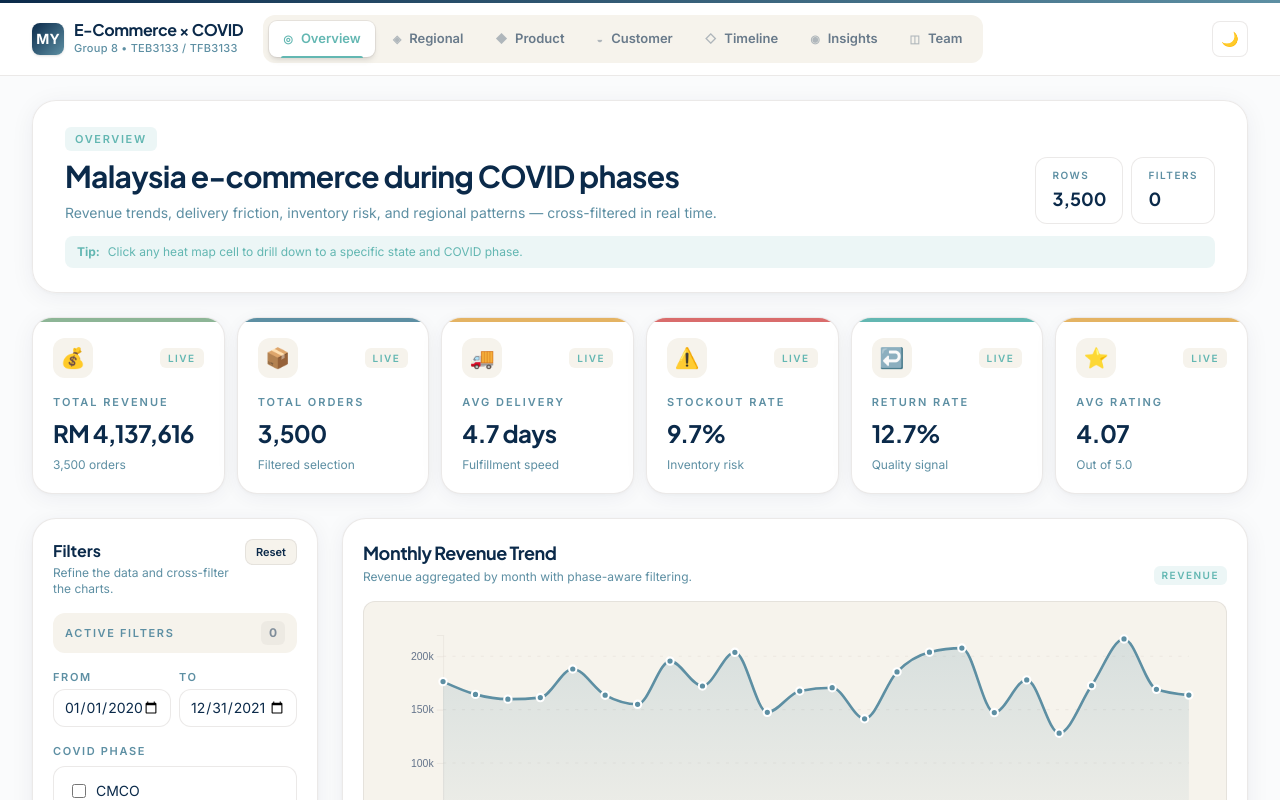
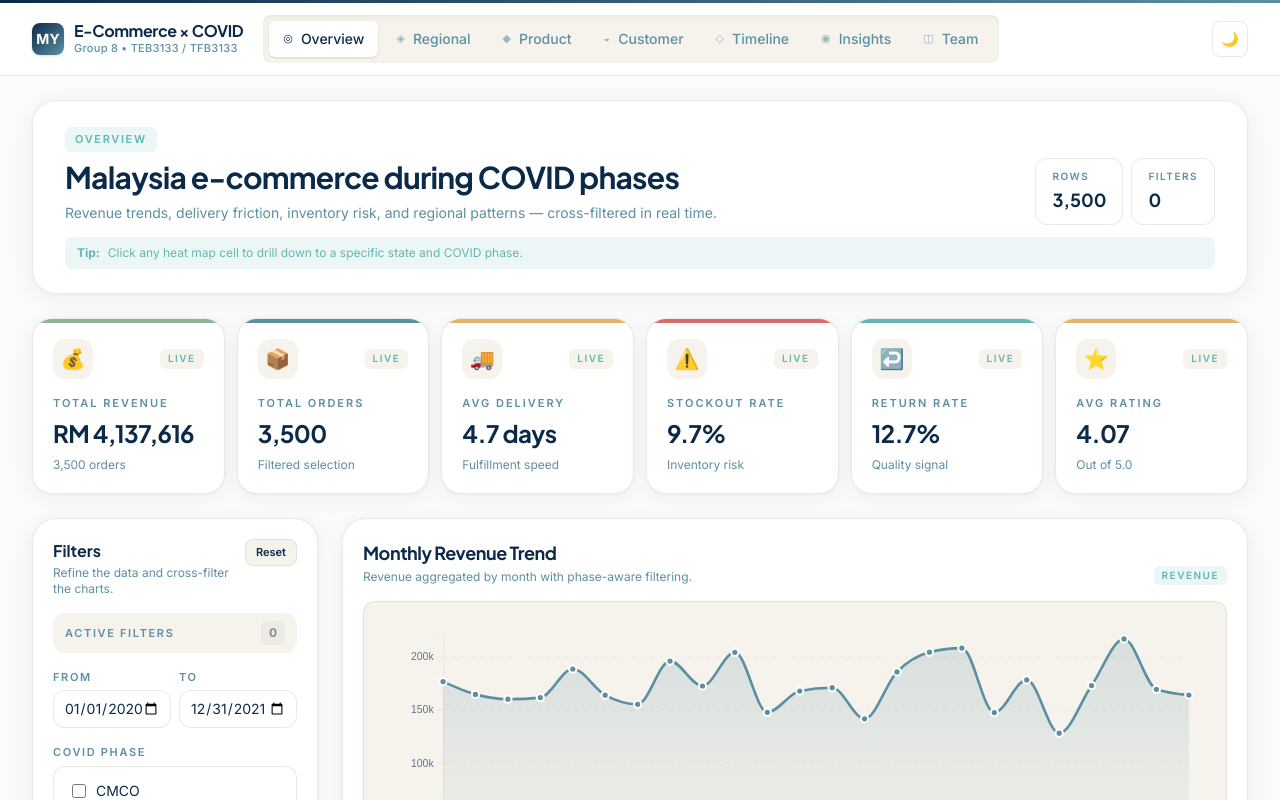
Before and after one commit to No0bmazt3r/malaysia-ecommerce-covid-dashboard, a Next.js app: page /overview in a window 1280 px wide. Shown: the top 800 px of the page. Built offline with nearby package versions, Linux system fonts and the light colour scheme.

Commit message:
fix : nav bar pill

```diff
--- a/src/components/ui/Nav.tsx
+++ b/src/components/ui/Nav.tsx
@@ -1,6 +1,7 @@
 "use client";
 import Link from "next/link";
 import { usePathname } from "next/navigation";
+import { useEffect, useRef, useState } from "react";
 
 const links = [
   { href: "/overview", label: "Overview", icon: "◎" },
@@ -14,35 +15,72 @@ const links = [
 
 export function Nav() {
   const pathname = usePathname();
+  const navRef = useRef<HTMLElement>(null);
+  const [pillStyle, setPillStyle] = useState({ left: 0, top: 0, width: 0, height: 0, opacity: 0 });
+
+  useEffect(() => {
+    function updatePill() {
+      if (!navRef.current) return;
+
+      const activeEl = navRef.current.querySelector('[aria-selected="true"]') as HTMLElement;
+      if (activeEl) {
+        setPillStyle({
+          left: activeEl.offsetLeft,
+          top: activeEl.offsetTop,
+          width: activeEl.offsetWidth,
+          height: activeEl.offsetHeight,
+          opacity: 1
+        });
+      } else {
+        setPillStyle(prev => ({ ...prev, opacity: 0 }));
+      }
+    }
+
+    // Run immediately
+    updatePill();
+
+    // Also run after a tiny delay to ensure layout has painted (fonts loading, etc)
+    const timeout = setTimeout(updatePill, 50);
+    window.addEventListener("resize", updatePill);
+
+    return () => {
+      clearTimeout(timeout);
+      window.removeEventListener("resize", updatePill);
+    };
+  }, [pathname]);
+
   return (
-    <nav className="flex flex-wrap gap-1 rounded-xl bg-[var(--surface-muted)] p-1.5" role="tablist">
+    <nav ref={navRef} className="relative flex flex-wrap items-center gap-1 rounded-lg bg-[var(--surface-muted)] p-1.5 shadow-inner" role="tablist">
+      {/* Sliding Pill Background */}
+      <div
+        className="absolute rounded-md bg-[var(--surface-strong)] shadow-sm transition-all duration-300 ease-out"
+        style={{
+          left: `${pillStyle.left}px`,
+          top: `${pillStyle.top}px`,
+          width: `${pillStyle.width}px`,
+          height: `${pillStyle.height}px`,
+          opacity: pillStyle.opacity
+        }}
+      />
+
       {links.map((l) => {
-        const active = pathname === l.href;
+        // More robust active checking just in case
+        const active = pathname === l.href || pathname.startsWith(`${l.href}/`);
         return (
           <Link
             key={l.href}
             href={l.href}
             role="tab"
             aria-selected={active}
-            className={`relative flex items-center gap-2 rounded-lg px-3.5 py-2 text-[13px] font-semibold transition-all duration-200 ${
-              active
-                ? "bg-[var(--surface-strong)] shadow-md ring-1 ring-[var(--border)]"
-                : "hover:bg-[var(--border)]"
-            }`}
+            className="relative z-10 flex items-center gap-2 rounded-md px-3.5 py-2 text-sm font-medium transition-colors duration-200"
             style={
               active
-                ? { color: "var(--accent)" }
-                : { color: "var(--foreground)", opacity: 0.6 }
+                ? { color: "var(--foreground)" }
+                : { color: "var(--secondary, #5D8FA3)" }
             }
           >
-            <span className={`text-[11px] ${active ? "opacity-100" : "opacity-50"}`}>{l.icon}</span>
+            <span className={`text-[11px] ${active ? "opacity-100" : "opacity-60"}`}>{l.icon}</span>
             {l.label}
-            {active && (
-              <span
-                className="absolute inset-x-3 -bottom-[1px] h-[2px] rounded-t-full"
-                style={{ background: "var(--accent)" }}
-              />
-            )}
           </Link>
         );
       })}
```
